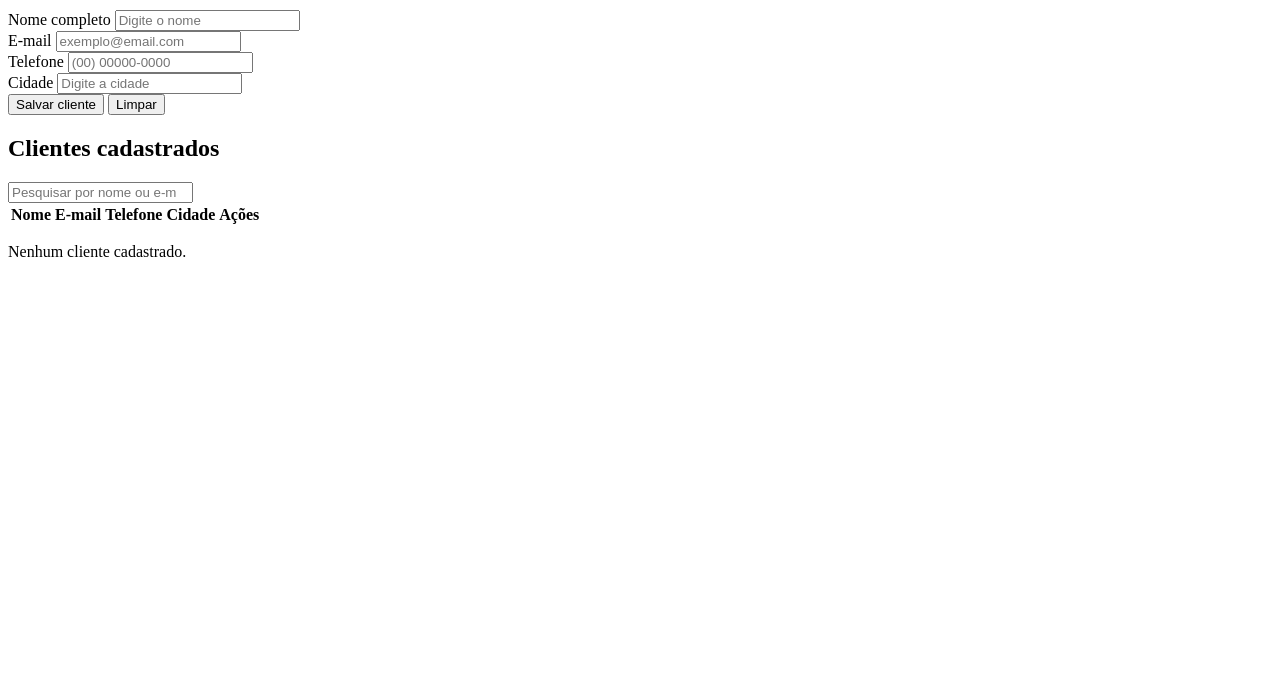
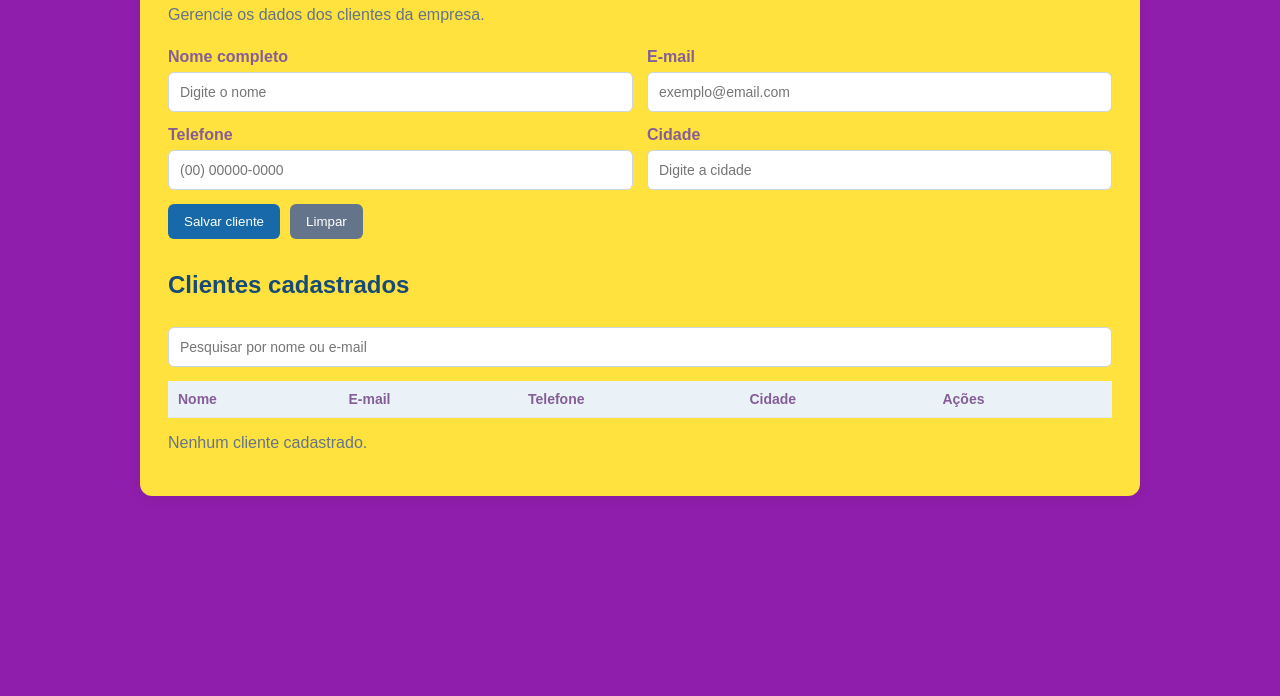
Before and after one commit to maodeferro/sistema-cadastro, a plain HTML site: page index.html in a window 1280 px wide. Shown: the part 104-800 px from the top of the page. Drawn offline with Linux system fonts and the light colour scheme.

Commit message:
Update style.css

```diff
--- a/style.css
+++ b/style.css
@@ -1,130 +1,199 @@
-<!DOCTYPE html>
+* {
 
-<html lang="pt-BR">
+    box-sizing: border-box;
 
-<head>
-
-  <meta charset="UTF-8">
-
-  <meta name="viewport" content="width=device-width, initial-scale=1.0">
-
-  <title>Cadastro de Clientes</title>
-
-  <link rel="stylesheet" href="style.css">
-
-</head>
-
-<body>
-
-  <main class="container">
-
-    <h1>Cadastro de Clientes</h1>
-
-    <p class="descricao">Gerencie os dados dos clientes da empresa.</p>
+  }
 
 
 
-    <form id="formCliente">
+  body {
 
-      <input type="hidden" id="clienteId">
+    margin: 0;
+
+    padding: 24px;
+
+    font-family: Arial, sans-serif;
+
+    background: #901eac;
+
+    color: #855e97;
+
+  }
 
 
 
-      <div class="campo">
+  .container {
 
-        <label for="nome">Nome completo</label>
+    max-width: 1000px;
 
-        <input type="text" id="nome" placeholder="Digite o nome" required>
+    margin: 0 auto;
 
-      </div>
+    padding: 28px;
 
+    background: hsl(51, 100%, 62%);
 
-      <div class="campo">
+    border-radius: 12px;
 
-        <label for="cpf">CPF</label>
+    box-shadow: 0 3px 14px rgba(0, 0, 0, 0.08);
 
-        <input type="text" id="cpf" placeholder="000.000.000-00" maxlength="14">
-
-      </div>
-
-      <div class="campo">
-
-        <label for="email">E-mail</label>
-
-        <input type="email" id="email" placeholder="exemplo@email.com" required>
-
-      </div>
+  }
 
 
 
-      <div class="campo">
+  h1, h2 {
 
-        <label for="telefone">Telefone</label>
+    color: #174a78;
 
-        <input type="tel" id="telefone" placeholder="(00) 00000-0000">
-
-      </div>
+  }
 
 
 
-      <div class="campo">
+  h1 { margin-top: 0; }
 
-        <label for="cidade">Cidade</label>
-
-        <input type="text" id="cidade" placeholder="Digite a cidade">
-
-      </div>
+  .descricao { color: #64748b; }
 
 
 
-      <div class="botoes">
+  form {
 
-        <button type="submit" id="btnSalvar">Salvar cliente</button>
+    display: grid;
 
-        <button type="button" id="btnLimpar" class="secundario">Limpar</button>
+    grid-template-columns: repeat(2, minmax(0, 1fr));
 
-      </div>
+    gap: 14px;
 
-    </form>
+    margin: 24px 0 32px;
+
+  }
 
 
 
-    <section class="lista">
+  .campo {
 
-      <h2>Clientes cadastrados</h2>
+    display: flex;
 
-      <input type="search" id="pesquisa" placeholder="Pesquisar por nome ou e-mail">
+    flex-direction: column;
 
-      <div class="tabela-responsiva">
+    gap: 6px;
 
-        <table>
+  }
 
-          <thead>
 
-            <tr>
 
-              <th>Nome</th><th>E-mail</th><th>Telefone</th>
+  label { font-weight: bold; }
 
-              <th>Cidade</th><th>Ações</th>
 
-            </tr>
 
-          </thead>
+  input {
 
-          <tbody id="listaClientes"></tbody>
+    width: 100%;
 
-        </table>
+    padding: 11px;
 
-      </div>
+    border: 1px solid #cbd5e1;
 
-      <p id="mensagemVazia">Nenhum cliente cadastrado.</p>
+    border-radius: 6px;
 
-    </section>
+    font-size: 14px;
 
-  </main>
+  }
 
-  <script src="script.js"></script>
 
-</body>
 
-</html>
+  input:focus {
+
+    outline: 2px solid #93c5fd;
+
+    border-color: #2563eb;
+
+  }
+
+
+
+  .botoes {
+
+    grid-column: 1 / -1;
+
+    display: flex;
+
+    gap: 10px;
+
+  }
+
+
+
+  button {
+
+    padding: 10px 16px;
+
+    border: 0;
+
+    border-radius: 6px;
+
+    background: #1769aa;
+
+    color: white;
+
+    cursor: pointer;
+
+  }
+
+
+
+  button:hover { opacity: 0.88; }
+
+  button.secundario { background: #64748b; }
+
+  button.editar { background: #0f766e; margin-right: 5px; }
+
+  button.excluir { background: #b42318; }
+
+
+
+  .lista { margin-top: 10px; }
+
+  .lista input { margin: 8px 0 14px; }
+
+
+
+  .tabela-responsiva { overflow-x: auto; }
+
+  table {
+
+    width: 100%;
+
+    border-collapse: collapse;
+
+    font-size: 14px;
+
+  }
+
+
+
+  th, td {
+
+    padding: 10px;
+
+    border-bottom: 1px solid #e2e8f0;
+
+    text-align: left;
+
+  }
+
+
+
+  th { background: #eaf2f8; }
+
+  #mensagemVazia { color: #64748b; }
+
+
+
+  @media (max-width: 650px) {
+
+    body { padding: 10px; }
+
+    .container { padding: 18px; }
+
+    form { grid-template-columns: 1fr; }
+
+  }
```
